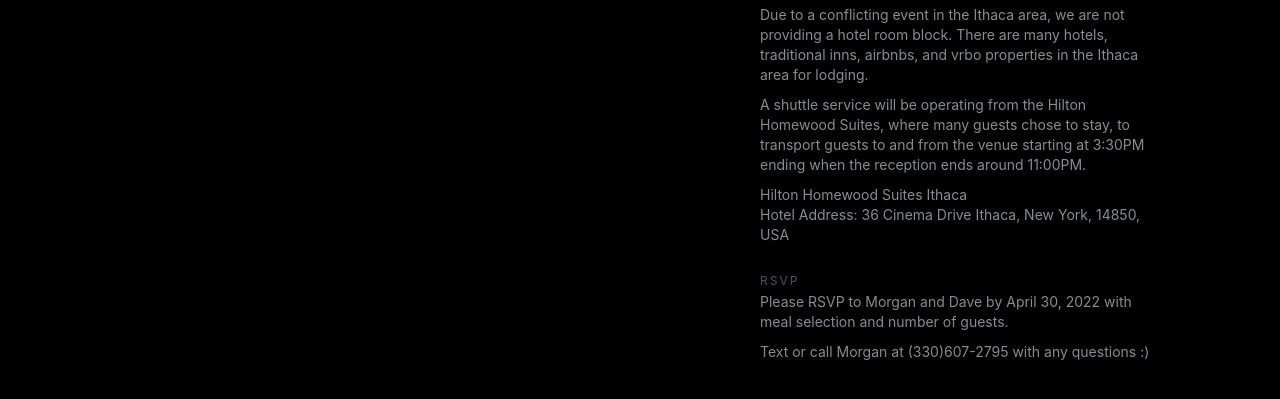
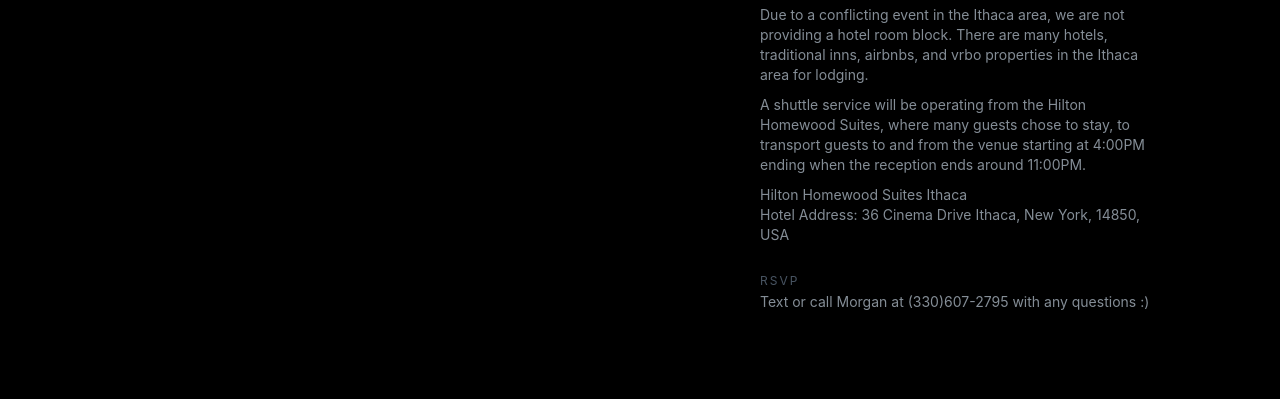
Before and after one commit to mtw16/wedding, a plain HTML site: page index.html in a window 1280 px wide. Shown: the part 823-1222 px from the top of the page. Drawn offline with nearby package versions, Linux system fonts and the light colour scheme; a script that the page names is missing.

Commit message:
Update index.html

```diff
--- a/index.html
+++ b/index.html
@@ -50,7 +50,7 @@ body {
           <div class="w-col w-col-12">
             <div class="text-block-2">Hotel and Shuttle</div>
                 <p>Due to a conflicting event in the Ithaca area, we are not providing a hotel room block. There are many hotels, traditional inns, airbnbs, and vrbo properties in the Ithaca area for lodging.</p>
-                <p>A shuttle service will be operating from the Hilton Homewood Suites, where many guests chose to stay, to transport guests to and from the venue starting at 3:30PM ending when the reception ends around 11:00PM.</p>
+                <p>A shuttle service will be operating from the Hilton Homewood Suites, where many guests chose to stay, to transport guests to and from the venue starting at 4:00PM ending when the reception ends around 11:00PM.</p>
                 <a href="https://www.hilton.com/en/book/reservation/rooms/?ctyhocn=ITHHWHW&arrivalDate=2022-06-10&departureDate=2022-06-12&room1NumAdults=1&usePoints=false&brandCode=HW&inputModule=HOTEL_SEARCH&ohwDeepLinking=true"> Hilton Homewood Suites Ithaca</a>
                 <p>Hotel Address: 36 Cinema Drive Ithaca, New York, 14850, USA</p>
 
@@ -60,7 +60,6 @@ body {
 
           <div class="w-col w-col-12">
             <div class="text-block-2">RSVP</div>
-                <p>Please RSVP to Morgan and Dave by April 30, 2022 with meal selection and number of guests.</p>
               <p>Text or call Morgan at <a href="tel:330-607-2795">(330)607-2795</a> with any questions :) </p>
 
           </div>
```
